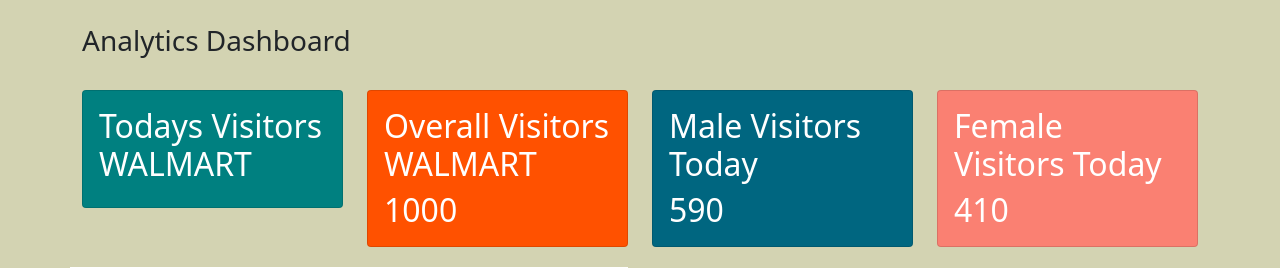
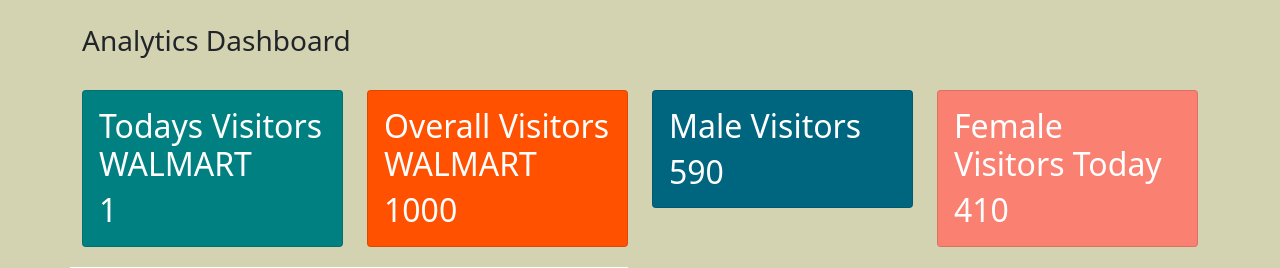
Before and after one commit to Guravjayesh/Walmart_Data_Analysis, a Flask app: page /dashboard.html in a window 1280 px wide. Shown: the top 268 px of the page. Run offline with Flask 3, Linux system fonts and the light colour scheme; data that the repository does not hold is empty.

Commit message:
Update dashboard.html

```diff
--- a/templates/dashboard.html
+++ b/templates/dashboard.html
@@ -36,7 +36,7 @@
                 <div class="card" style="background-color: teal; color: white;">
                     <div class="card-body">
                         <h2 class="card-title">Todays Visitors WALMART</h2>
-                        <h2 class="card-text" id="today-visitors"></h2>
+                        <h2 class="card-text" id="today-visitors">1</h2>
 
                     </div>
                 </div>
@@ -65,7 +65,7 @@
                 <!-- card-view with colours start -->
                 <div class="card" style="background-color: rgb(0, 102, 128); color: white;">
                     <div class="card-body">
-                        <h2 class="card-title">Male Visitors Today</h2>
+                        <h2 class="card-title">Male Visitors </h2>
                         <h2 class="card-text" id="male-visitors">590</h2>
 
                     </div>
```
